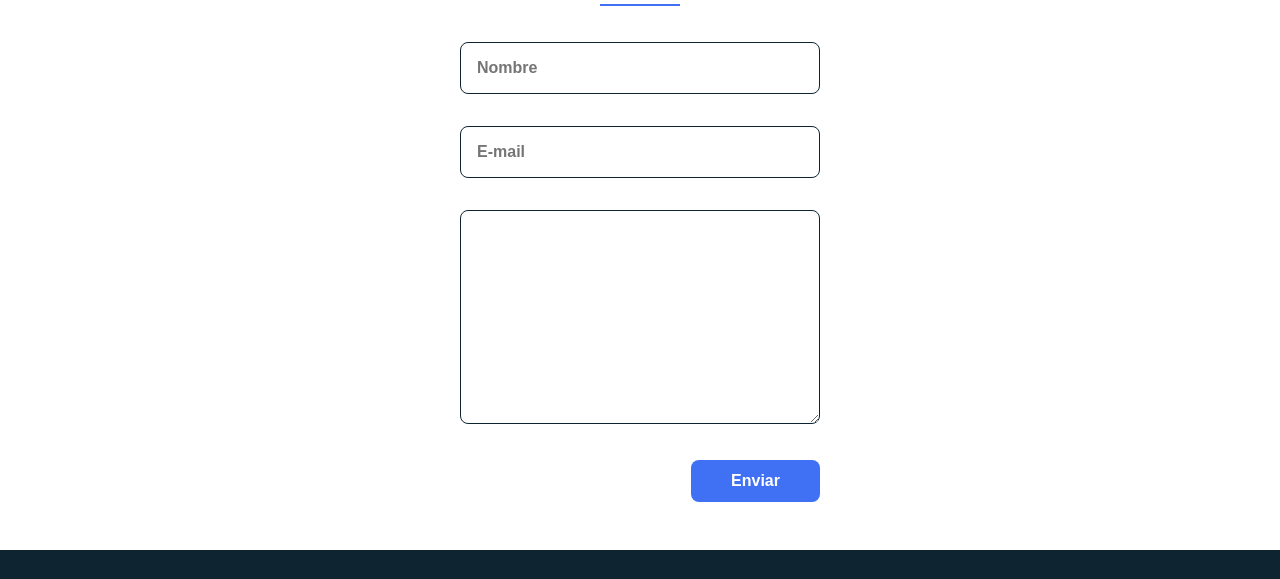
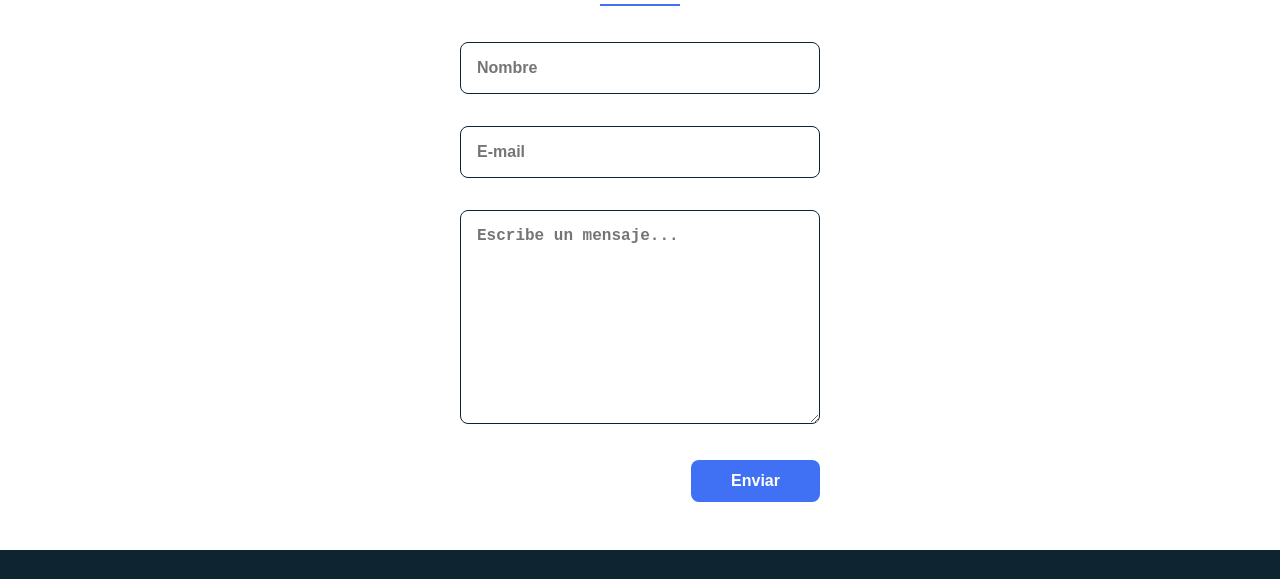
Before and after one commit to lovo98/kevin-lovos, a plain HTML site: page index.html in a window 1280 px wide. Shown: the part 2904-3483 px from the top of the page. Drawn offline with nearby package versions, Linux system fonts and the light colour scheme.

Commit message:
agregando datos

```diff
--- a/index.html
+++ b/index.html
@@ -197,7 +197,7 @@
                 <form action="" class="contact__form">
                     <input type="text" placeholder="Nombre" class="contact__input">
                     <input type="mail" placeholder="E-mail" class="contact__input">
-                    <textarea name="" id="" cols="0" rows="10" class="contact__input"></textarea>
+                    <textarea name="" id="" placeholder="Escribe un mensaje..." cols="0" rows="10" class="contact__input"></textarea>
                     <input type="button" value="Enviar" class="contact__button button">
                 </form>
             </div>
```
